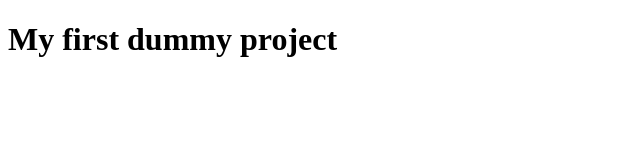
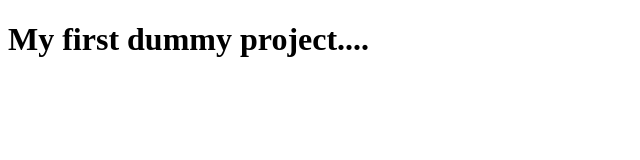
Before and after one commit to ShreejeetCodes/Mydummyproject, a plain HTML site: page index.html in a window 1280 px wide. Shown: the full height of the page, 0-640 px from the left. Drawn offline with Linux system fonts and the light colour scheme.

Commit message:
My second commit in dummy project

```diff
--- a/index.html
+++ b/index.html
@@ -6,6 +6,6 @@
     <title>Dummy Project</title>
 </head>
 <body>
-    <h1>My first dummy project</h1>
+    <h1>My first dummy project....</h1>
 </body>
 </html>
```
